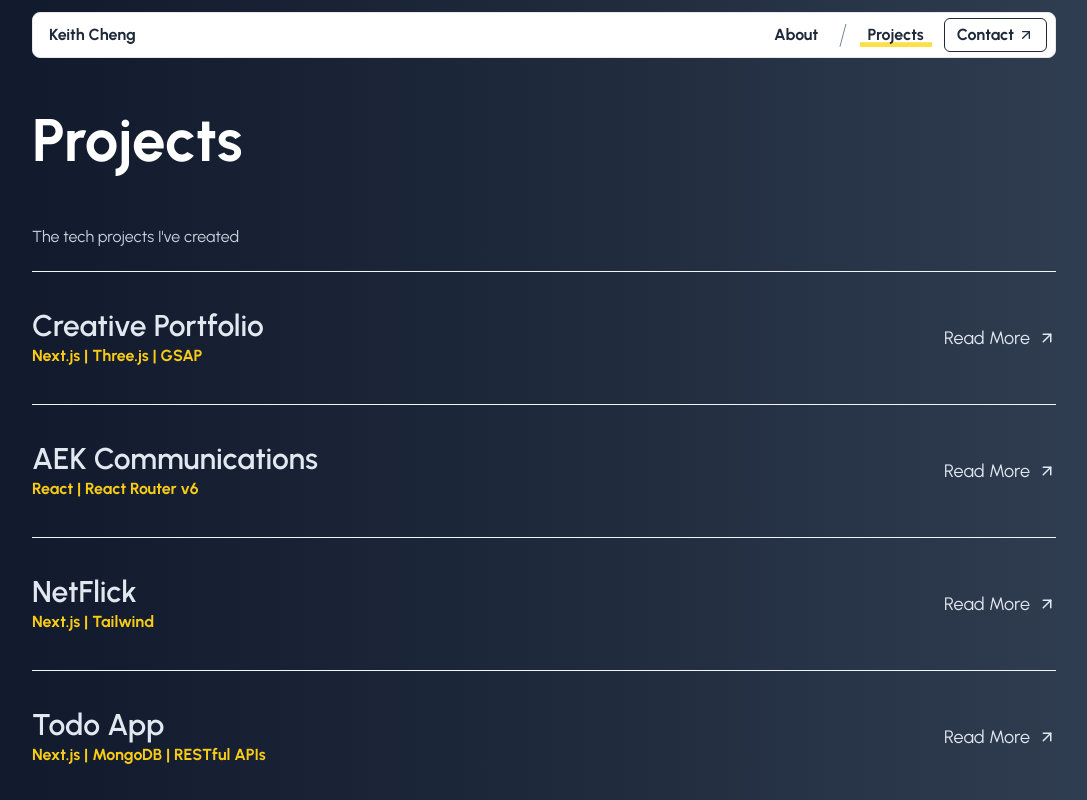
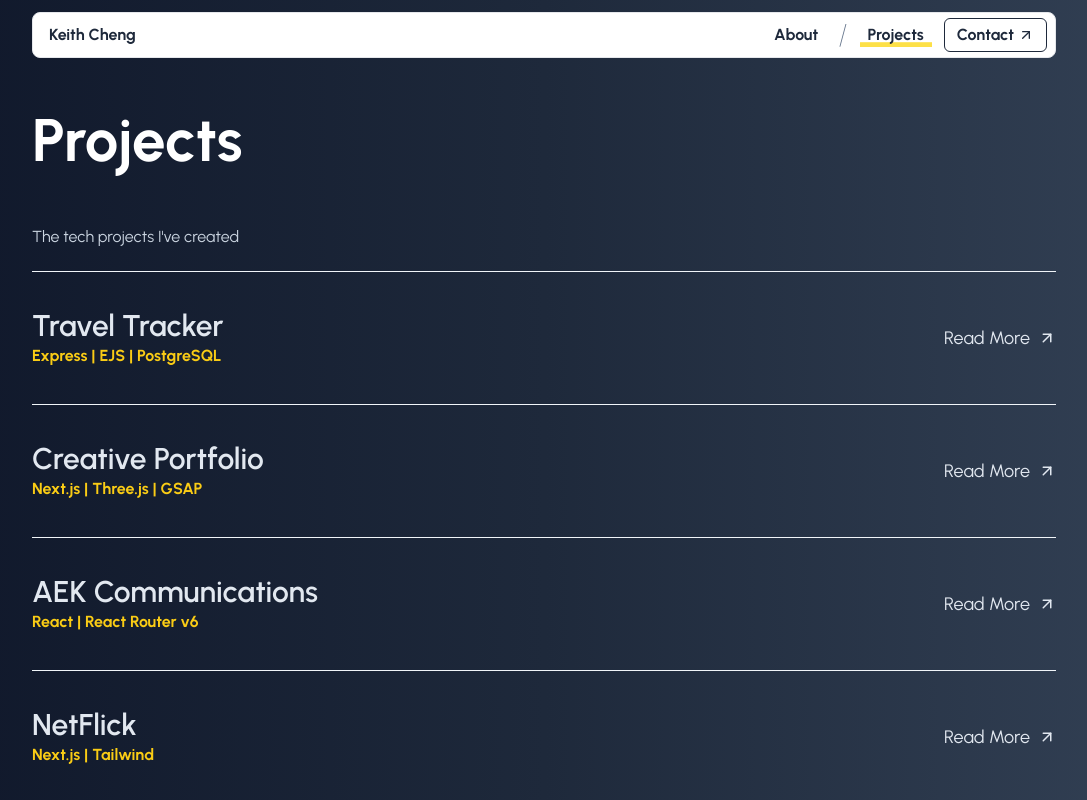
Before and after one commit to KeithCheng22/keithcheng, a Next.js app: page /projects in a window 1280 px wide. Shown: the top 800 px of the page, without its empty margins (96-1183 px from the left). Built offline with nearby package versions, Linux system fonts and the light colour scheme.

Commit message:
travel project

```diff
--- a/app/projects/projects.js
+++ b/app/projects/projects.js
@@ -1,4 +1,15 @@
 export const projects = [
+    {
+        title: "Travel Tracker",
+        techStack: "Express | EJS | PostgreSQL",
+        img: "../../travel.png",
+        date: "Sunday, 31 March, 2024",
+        demo: 'https://youtu.be/1nba58JYGAw',
+        objectives: "The objectives of this project was to familiarise myself with using Express, EJS and Postgres. While I have tinkered with Express before, I mainly used it as a backend to complement my React Apps, rather than EJS to render web pages. I thought that it was worth a try to understand how EJS works through an interesting project that allows users to track the countries they have been to.",
+        challenges: 'At the start, the EJS templates were quite confusing as they looked quite cryptic, such as <%= %>, or <% %>. However, it got better as I got used to it, and I realised the concept is similar to the Django framework, where we pass in extra arguments to the res.render(), and it will be reflected onto the client side. The main challenge I had was when it came to using loops on the client side, because EJS requires us to put the <% %> syntax or equivalent for every line of server side code, which was not very intuitive, as I would normally wrap the whole loop in the syntax.',
+        learning: "Overall, this project was a fun and simple one to build. I now have a better understanding of the templating languaged used by EJS, partials, and what they mean. Building this project also gave me a refresher of vanilla JS, reminding me of how things are abit more complicated to achieve with it, and all the powerful abstractions given to me whenever I use React or Next. Working with Postgres was not too difficult, I used the node-postgres package to create a client and connect the backend to my database. Being an SQL DB, the queries used were largely similar to the ones I already know."
+
+    },
     {
         title: "Creative Portfolio",
         techStack: "Next.js | Three.js | GSAP",
```
Also changed, not shown: public/travel.png (added).
